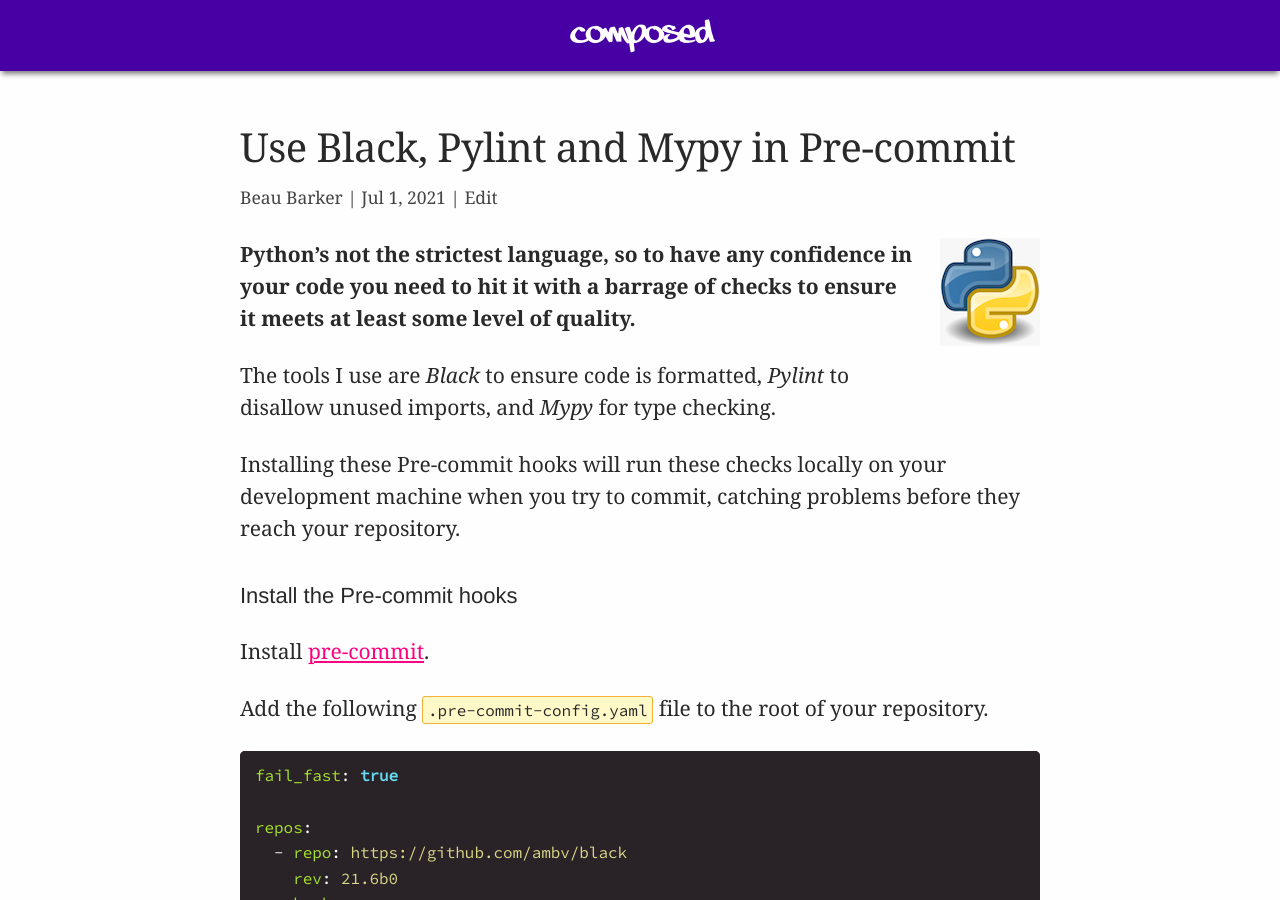
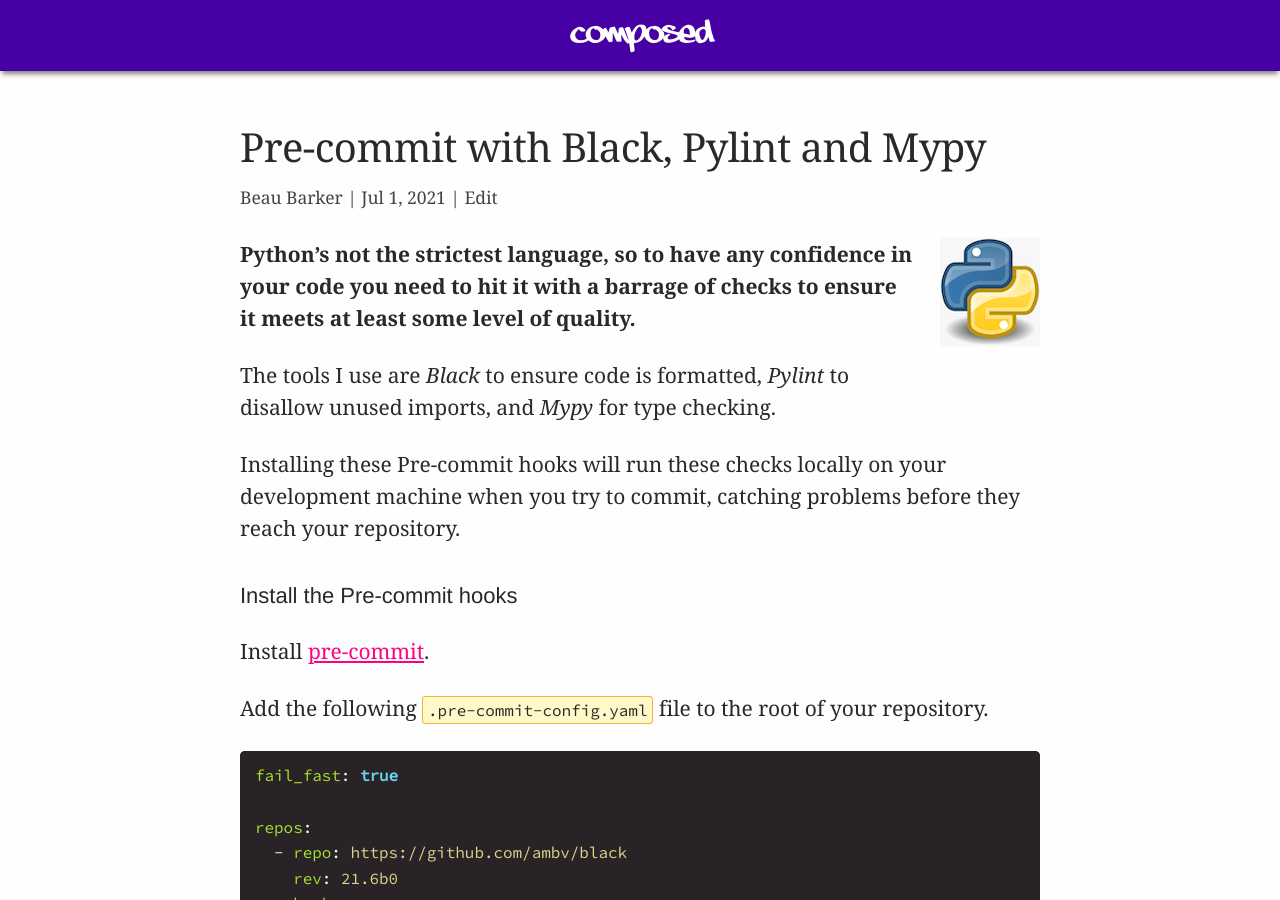
Before and after one commit to explodinglabs/explodinglabs.github.io, a Jekyll site: the page built from docs/_posts/python/2021-07-01-code-quality-pre-commit.markdown, in a window 1280 px wide and 900 px high. Built offline with Jekyll 4.4.1, drawn with Linux system fonts in a browser that asks for light colours.

Commit message:
Update 2021-07-01-code-quality-pre-commit.markdown

```diff
--- a/docs/_posts/python/2021-07-01-code-quality-pre-commit.markdown
+++ b/docs/_posts/python/2021-07-01-code-quality-pre-commit.markdown
@@ -1,7 +1,7 @@
 ---
 layout: post
 category: python
-title: Use Black, Pylint and Mypy in Pre-commit
+title: Pre-commit with Black, Pylint and Mypy
 permalink: /python/pre-commit
 redirect_from:
     - /black
```
